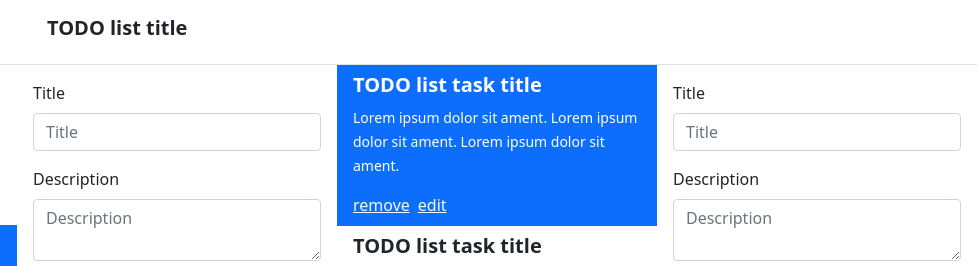
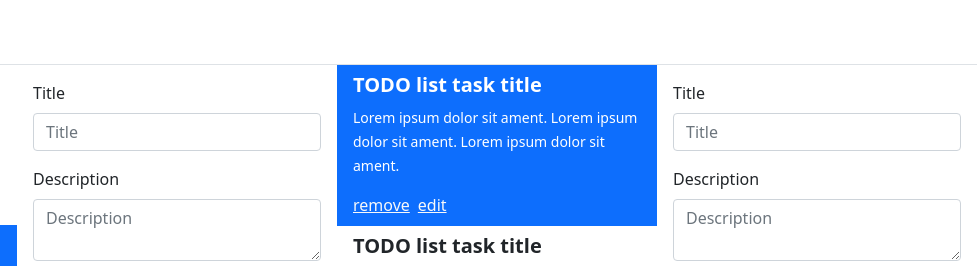
Before and after one commit to dennisshevtsov/bootstrap-todo-sample, a website: page index.html in a window 1280 px wide. Shown: the top 266 px of the page, 303-1280 px from the left. Drawn offline with nearby package versions, Linux system fonts and the light colour scheme.

Commit message:
remove title

```diff
--- a/index.html
+++ b/index.html
@@ -20,7 +20,6 @@
             <li><a class="dropdown-item" href="#"><span>Log out</span></a></li>
           </ul>
         </div>
-        <h5 class="col-md-9"><strong class="p-3">TODO list title</strong></h5>
       </div>
   </header>
   <main class="d-flex">
```
